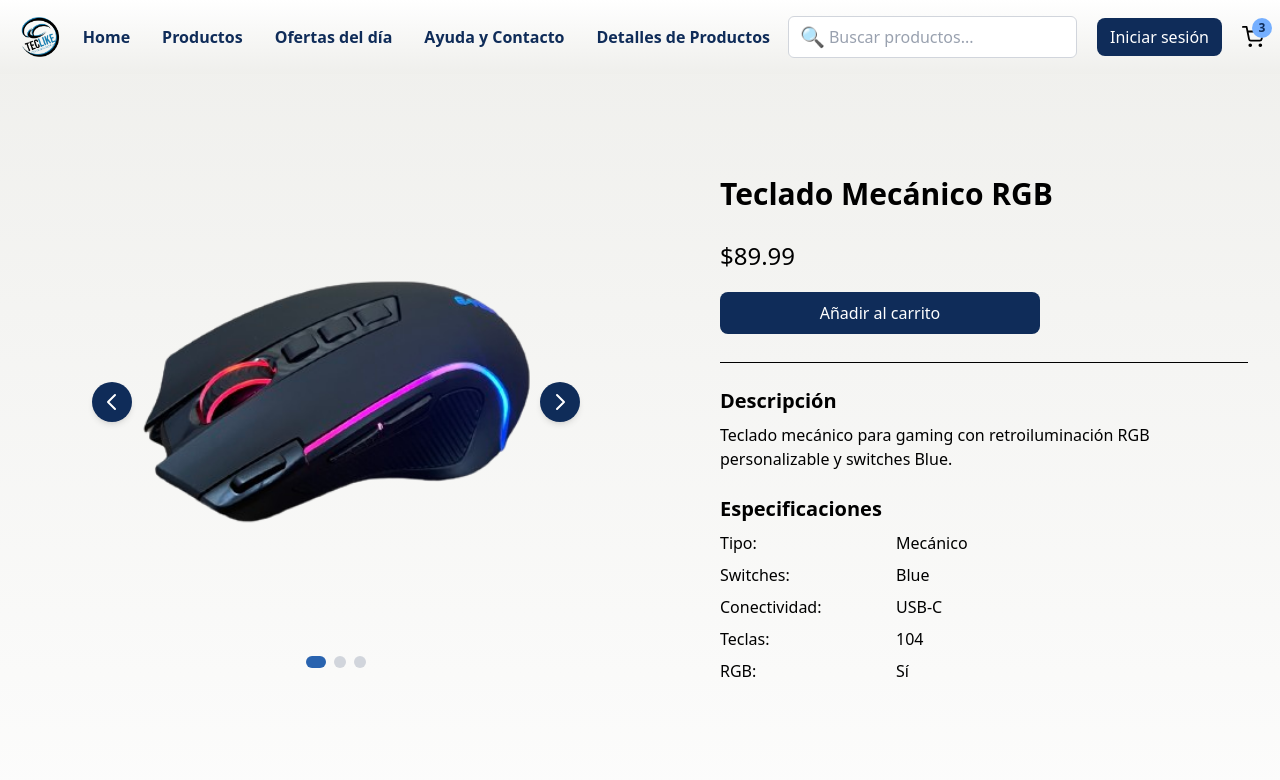
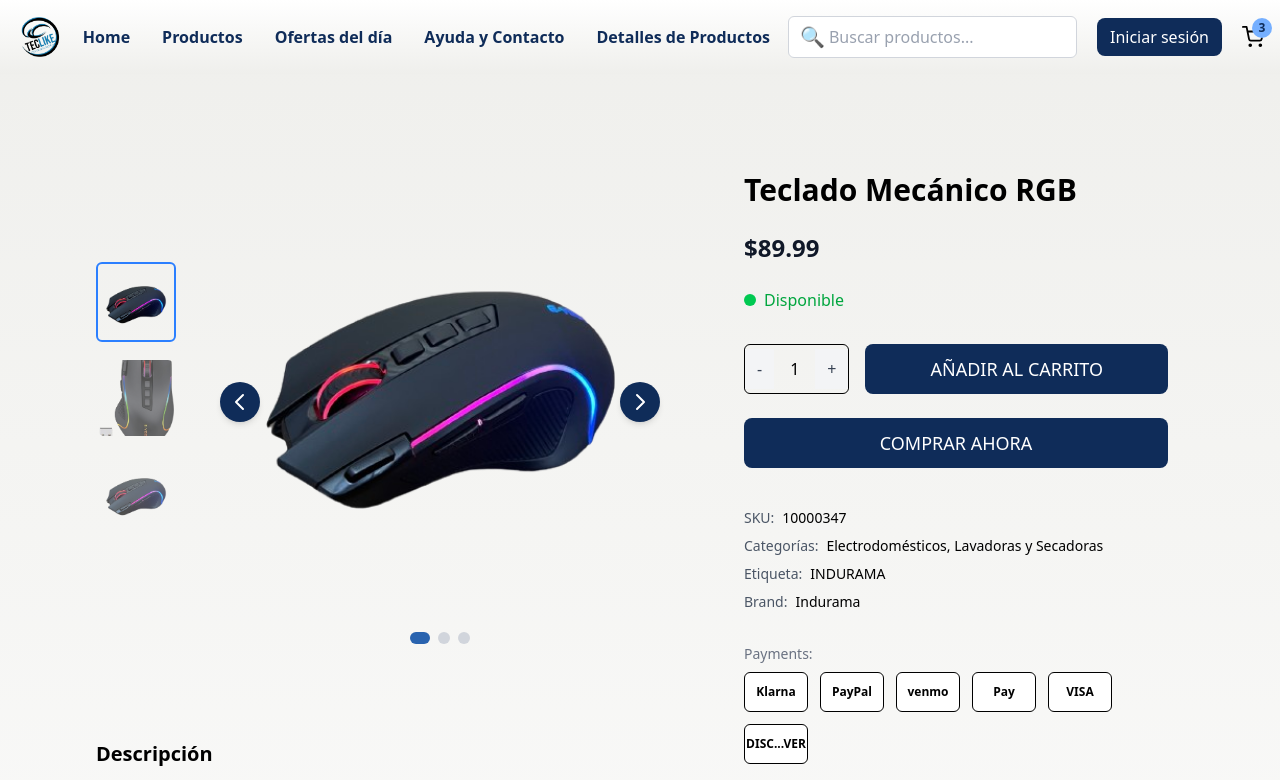
Before and after one commit to MisaelBohorquez27/Teclike-Store-3D, a Next.js app in the folder apps/frontend/: page /ProductDetails in a window 1280 px wide. Shown: the top 780 px of the page. Built offline with nearby package versions, Linux system fonts and the light colour scheme.

Commit message:
cha(Changing the Styles in ProductDetails Page)

```diff
--- a/apps/frontend/package.json
+++ b/apps/frontend/package.json
@@ -9,7 +9,6 @@
     "lint": "next lint"
   },
   "dependencies": {
-    "@prisma/client": "^6.11.1",
     "@react-three/drei": "^10.5.1",
     "@react-three/fiber": "^9.2.0",
     "@trpc/client": "^11.4.3",
@@ -39,7 +38,6 @@
     "eslint": "^9",
     "eslint-config-next": "15.3.5",
     "postcss": "^8.5.6",
-    "prisma": "^6.11.1",
     "tailwindcss": "^4",
     "typescript": "^5"
   }
--- a/apps/frontend/src/app/ProductDetails/ProductGallery.tsx
+++ b/apps/frontend/src/app/ProductDetails/ProductGallery.tsx
@@ -1,14 +1,87 @@
-export function ProductGallery({ images }: { images: string[] }) {
+"use client";
+
+import Image from "next/image";
+import { useState } from "react";
+import { CustomSwiper } from "@/components/ui/CustomSwiper";
+
+export function ProductGallery({
+  description,
+  images,
+}: {
+  images: string[];
+  description: string;
+}) {
+  const [selectedIndex, setSelectedIndex] = useState(0);
+
+  const handleThumbnailClick = (index: number) => {
+    setSelectedIndex(index);
+  };
+
+  const handleSlideChange = (index: number) => {
+    setSelectedIndex(index);
+  };
+
   return (
-    <div className="space-y-4">
-      {images.map((img, index) => (
-        <img
-          key={index}
-          src={img}
-          alt={`Vista ${index + 1} del producto`}
-          className="w-full rounded-lg border"
-        />
-      ))}
+    <div className="flex flex-col">
+      <div className="w-full flex flex-col md:flex-row gap-4 md:gap-6 lg:gap-10 justify-cente items-center">
+        {/* Miniaturas verticales (izquierda en desktop, arriba en mobile) */}
+        <div className="flex md:flex-col gap-2 md:gap-4 overflow-x-auto md:overflow-visible pb-2 md:pb-0 w-full md:w-24">
+          {images.map((img, index) => (
+            <div
+              key={index}
+              className={`relative aspect-square min-w-[80px] md:w-full rounded-md border-2 cursor-pointer transition-all duration-200
+              ${
+                selectedIndex === index
+                  ? "border-blue-500 opacity-100"
+                  : "border-transparent opacity-70 hover:opacity-100"
+              }`}
+              onClick={() => handleThumbnailClick(index)}
+            >
+              <Image
+                src={img}
+                alt={`Miniatura ${index + 1}`}
+                fill
+                sizes="80px"
+                className="object-cover rounded-md"
+                priority={index === 0}
+              />
+            </div>
+          ))}
+        </div>
+
+        {/* Imagen principal */}
+        <div className="mt-4 md:mt-2 flex-1 aspect-square w-full max-w-xs md:max-w-md">
+          <CustomSwiper
+            items={images}
+            initialSlide={selectedIndex}
+            onSlideChange={handleSlideChange}
+            renderItem={(img) => (
+              <div className="relative aspect-square w-full">
+                <Image
+                  src={img}
+                  alt="Vista detallada del producto"
+                  fill
+                  sizes="(max-width: 756px) 100vw, 50vw"
+                  className="object-contain rounded-lg border"
+                  priority
+                />
+              </div>
+            )}
+            slidesPerView={1}
+            withIndicators={true}
+            breakpoints={{
+              640: { slidesPerView: 1 },
+              768: { slidesPerView: 1 },
+              1024: { slidesPerView: 1 },
+            }}
+            className="h-full"
+          />
+        </div>
+      </div>
+      <div className="w-full flex flex-col justify-center items-start mt-24 pr-2 md:pr-8">
+        <h3 className="text-xl font-semibold">Descripción</h3>
+        <p className="mt-2">{description}</p>
+      </div>
     </div>
   );
 }
--- a/apps/frontend/src/app/ProductDetails/ProductInfo.tsx
+++ b/apps/frontend/src/app/ProductDetails/ProductInfo.tsx
@@ -1,16 +1,140 @@
 import Button from "@/components/ui/PagesButtons";
+import { useState } from "react";
+import { FaClipboardCheck, FaLock, FaShieldAlt } from "react-icons/fa";
 
 export function ProductInfo({ product }: { product: any }) {
+  const [quantity, setQuantity] = useState(1);
+
+  const incrementQuantity = () => {
+    setQuantity((prev) => prev + 1);
+  };
+
+  const decrementQuantity = () => {
+    setQuantity((prev) => (prev > 1 ? prev - 1 : 1));
+  };
   return (
-    <div className="pt-24 pb-7 flex flex-col gap-5">
-      <h1 className="text-3xl font-bold">{product.name}</h1>
-      <p className="text-2xl mt-2">${product.price.toFixed(2)}</p>
-      <Button
-      variant="primary"
-      size="s"
-      className="max-w-xs">
-        Añadir al carrito
+    <div className="pb-7 flex flex-col gap-6">
+      {/* Marca y Nombre */}
+      <div>
+        <span className="text-lg font-semibold text-gray-600">
+          {product.brand}
+        </span>
+        <h1 className="text-3xl font-bold mt-1">{product.name}</h1>
+      </div>
+
+      {/* Precio */}
+      <p className="text-2xl font-semibold text-gray-900">
+        ${product.price.toFixed(2)}
+      </p>
+
+      {/* Disponibilidad */}
+      <div className="flex items-center gap-2">
+        <span className="w-3 h-3 bg-green-500 rounded-full"></span>
+        <span className="text-green-600 font-medium">Disponible</span>
+      </div>
+
+      {/* Acciones */}
+      <div className="flex flex-col sm:flex-row gap-4 mt-2">
+        <div className="flex items-center border rounded-md overflow-hidden">
+          <button
+            className="px-3 py-2 bg-gray-100 text-gray-700 hover:bg-gray-200"
+            onClick={decrementQuantity}
+            aria-label="Reducir cantidad"
+          >
+            -
+          </button>
+          <span className="px-4 py-2 min-w-[40px] text-center">{quantity}</span>
+          <button
+            className="px-3 py-2 bg-gray-100 text-gray-700 hover:bg-gray-200"
+            onClick={incrementQuantity}
+            aria-label="Aumentar cantidad"
+          >
+            +
+          </button>
+        </div>
+        <Button variant="primary" size="m" className="flex-1">
+          AÑADIR AL CARRITO
+        </Button>
+      </div>
+
+      <Button variant="secondary" size="m" className="w-full">
+        COMPRAR AHORA
       </Button>
+
+      {/* Metadatos del producto */}
+      <div className="mt-4 space-y-2 text-sm">
+        <div className="flex gap-2">
+          <span className="text-gray-600 font-medium">SKU:</span>
+          <span>{product.sku || "10000347"}</span>
+        </div>
+        <div className="flex gap-2">
+          <span className="text-gray-600 font-medium">Categorías:</span>
+          <span>
+            {product.categories?.join(", ") ||
+              "Electrodomésticos, Lavadoras y Secadoras"}
+          </span>
+        </div>
+        <div className="flex gap-2">
+          <span className="text-gray-600 font-medium">Etiqueta:</span>
+          <span>{product.tag || "INDURAMA"}</span>
+        </div>
+        <div className="flex gap-2">
+          <span className="text-gray-600 font-medium">Brand:</span>
+          <span>{product.brand || "Indurama"}</span>
+        </div>
+      </div>
+      {/* Sección de Pagos */}
+      <div className="mt-2">
+        <h3 className="text-sm font-medium text-gray-500 mb-2">Payments:</h3>
+        <div className="flex flex-wrap gap-3 mb-4">
+          {/* Klarna */}
+          <div className="flex items-center justify-center w-16 h-10 bg-white border rounded-md">
+            <span className="text-xs font-bold">Klarna</span>
+          </div>
+
+          {/* PayPal */}
+          <div className="flex items-center justify-center w-16 h-10 bg-white border rounded-md">
+            <span className="text-xs font-bold">PayPal</span>
+          </div>
+
+          {/* Venmo */}
+          <div className="flex items-center justify-center w-16 h-10 bg-white border rounded-md">
+            <span className="text-xs font-bold">venmo</span>
+          </div>
+
+          {/* Pay */}
+          <div className="flex items-center justify-center w-16 h-10 bg-white border rounded-md">
+            <span className="text-xs font-bold">Pay</span>
+          </div>
+
+          {/* VISA */}
+          <div className="flex items-center justify-center w-16 h-10 bg-white border rounded-md">
+            <span className="text-xs font-bold">VISA</span>
+          </div>
+
+          {/* Discover */}
+          <div className="flex items-center justify-center w-16 h-10 bg-white border rounded-md">
+            <span className="text-xs font-bold">DISC...VER</span>
+          </div>
+        </div>
+        {/* Sección de Seguridad y Garantía */}
+        <div className="pt-4 border-t">
+          <div className="flex flex-col items-start gap-4 text-xs text-gray-600">
+            <div className="flex items-center gap-1">
+              <FaShieldAlt className="h-4 w-4 text-green-500" />
+              <span>Pagos seguros</span>
+            </div>
+            <div className="flex items-center gap-1">
+              <FaLock className="h-4 w-4 text-green-500" />
+              <span>Privacidad segura</span>
+            </div>
+            <div className="flex items-center gap-1">
+              <FaClipboardCheck className="h-4 w-4 text-green-500" />
+              <span>Garantía de pedidos</span>
+            </div>
+          </div>
+        </div>
+      </div>
     </div>
   );
 }
--- a/apps/frontend/src/app/ProductDetails/ProductReviews.tsx
+++ b/apps/frontend/src/app/ProductDetails/ProductReviews.tsx
@@ -1,7 +1,7 @@
 export function ProductReviews({ reviews }: { reviews: any[] }) {
   return (
     <div>
-      <h2 className="text-2xl font-bold mb-6">Reseñas</h2>
+      <h2 className="text-2xl font-bold mb-4">Reseñas</h2>
       {reviews.length > 0 ? (
         reviews.map(review => (
           <div key={review.id} className="border-b pb-4 mb-4">
--- a/apps/frontend/src/app/ProductDetails/ProductTabs.tsx
+++ b/apps/frontend/src/app/ProductDetails/ProductTabs.tsx
@@ -1,16 +1,11 @@
 export function ProductTabs({
-  description,
   specifications
 }: {
-  description: string;
   specifications: Record<string, string>;
 }) {
   return (
-    <div className="border-t pt-6">
-      <h3 className="text-xl font-semibold">Descripción</h3>
-      <p className="mt-2">{description}</p>
-
-      <h3 className="text-xl font-semibold mt-6">Especificaciones</h3>
+    <div className="mt-2">
+      <h3 className="text-xl font-semibold">Especificaciones</h3>
       <ul className="mt-2 space-y-2">
         {Object.entries(specifications).map(([key, value]) => (
           <li key={key} className="flex">
--- a/apps/frontend/src/app/ProductDetails/page.tsx
+++ b/apps/frontend/src/app/ProductDetails/page.tsx
@@ -4,6 +4,7 @@ import { ProductTabs } from "./ProductTabs";
 import { ProductReviews } from "./ProductReviews";
 import Image from "next/image";
 import { CustomSwiper } from "@/components/ui/CustomSwiper";
+import { ProductGallery } from "./ProductGallery";
 
 // Datos mock de prueba
 const MOCK_PRODUCT = {
@@ -14,7 +15,7 @@ const MOCK_PRODUCT = {
     "Teclado mecánico para gaming con retroiluminación RGB personalizable y switches Blue.",
   images: [
     "/products/mouse2-x11.png",
-    "/products/mouse2-x11.png",
+    "/products/mouse-x11.png",
     "/products/mouse2-x11.png",
   ],
   specifications: {
@@ -34,52 +35,31 @@ const MOCK_PRODUCT = {
     },
   ],
 };
-
-// Componente ProductGallery usando CustomSwiper
-function ProductGallery({ images }: { images: string[] }) {
+export default function ProductPage() {
   return (
-    <div className="w-full">
-      <CustomSwiper
-        items={images}
-        renderItem={(img) => (
-          <div className="relative aspect-square w-full">
-            <Image
-              src={img}
-              alt="Producto"
-              fill
-              className="object-contain rounded-lg border"
+    <main className="min-h-screen hero-bg py-12">
+      <section className="mx-auto md:mx-10 px-4 sm:px-6 lg:px-8 py-8 md:py-12">
+        {/* Sección principal del producto */}
+        <div className="flex flex-col lg:flex-row gap-4 md:gap-12 lg:gap-16">
+          {/* Galería de imágenes (izquierda) */}
+          <div className="w-full lg:w-1/2 mt-6 lg:mt-8 p-4 sm:p-8 md:p-10 lg:p-6 rounded-xl">
+            <ProductGallery
+              images={MOCK_PRODUCT.images}
+              description={MOCK_PRODUCT.description}
             />
           </div>
-        )}
-        slidesPerView={1}
-        withIndicators={true}
-        breakpoints={{
-          640: { slidesPerView: 1 },
-          768: { slidesPerView: 1 },
-          1024: { slidesPerView: 1 },
-        }}
-      />
-    </div>
-  );
-}
 
-export default function ProductPage() {
-  return (
-    <main className="hero-bg min-h-screen">
-      <section className="max-w-7xl mx-auto px-4 sm:px-6 lg:px-8 py-8">
-        <div className="flex flex-col md:flex-row gap-10 md:gap-20">
-          <div className="w-1/2 mt-12 p-14">
-            <ProductGallery images={MOCK_PRODUCT.images} />
-          </div>
-          <div className="mt-12 w-1/2">
+          {/* Información del producto (derecha) */}
+          <div className="w-full lg:w-1/2 mt-6 lg:mt-8 p-4 sm:p-8 md:p-10 card-bg rounded-xl">
             <ProductInfo product={MOCK_PRODUCT} />
-            <ProductTabs
-              description={MOCK_PRODUCT.description}
-              specifications={MOCK_PRODUCT.specifications}
-            />
           </div>
         </div>
-        <div className="mt-16">
+
+        {/* Reseñas del producto */}
+        <div className="rounded-xl px-6 md:px-8">
+          <div className="mb-8">
+            <ProductTabs specifications={MOCK_PRODUCT.specifications} />
+          </div>
           <ProductReviews reviews={MOCK_PRODUCT.reviews} />
         </div>
       </section>
```
Also changed, not shown: 2 other files (tests, documents, lock files or other folders).
